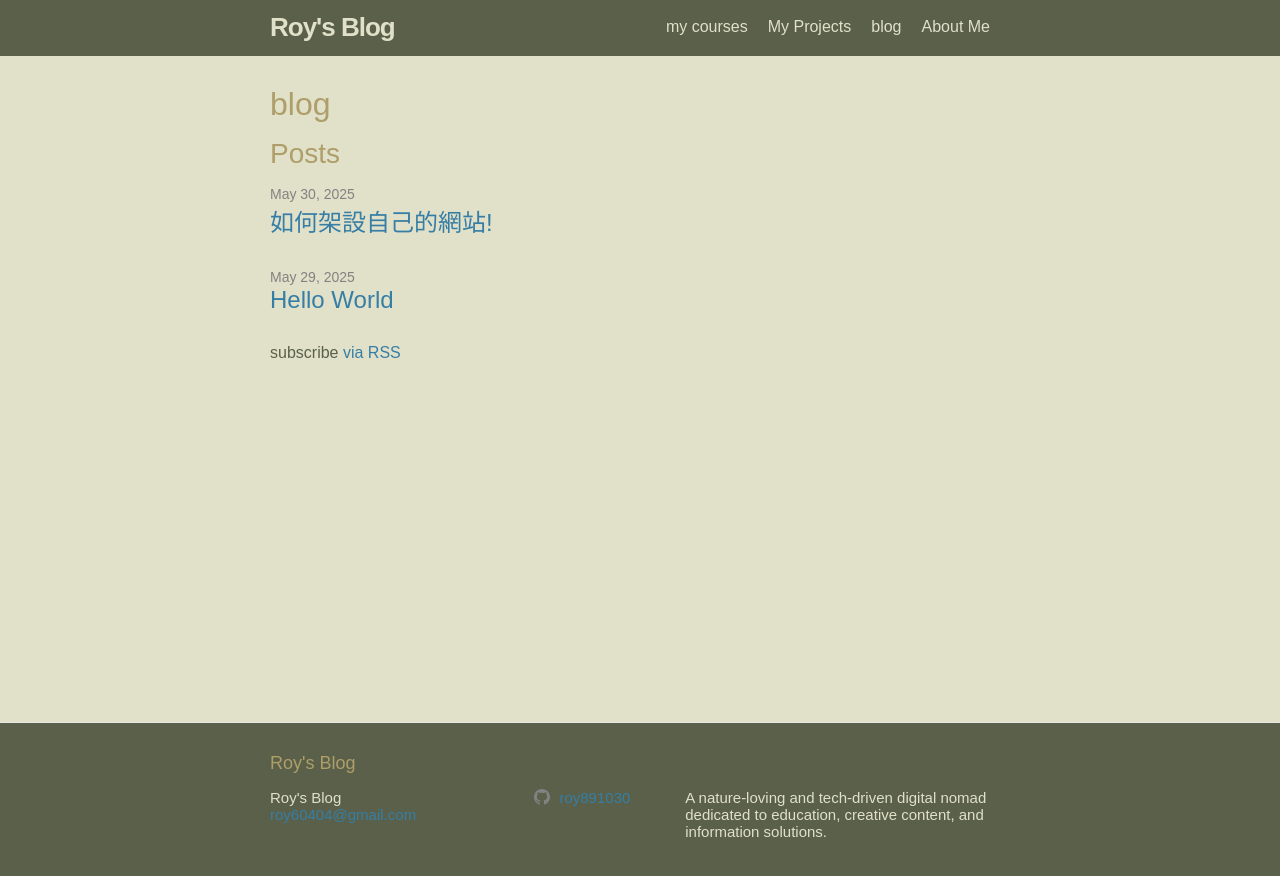
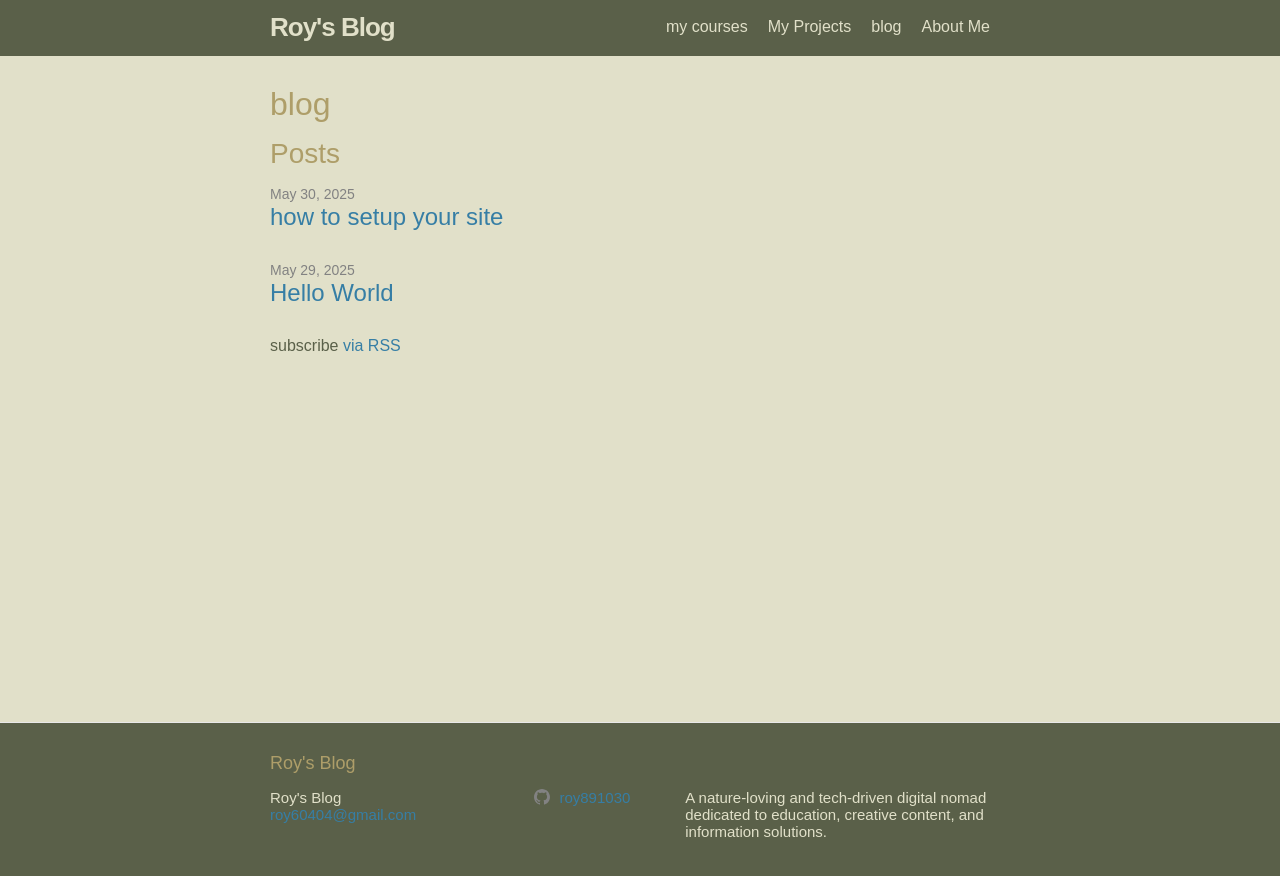
Before and after one commit to roy891030/roy891030.github.io, a Jekyll site: the page built from blog.md, in a window 1280 px wide. Shown: the top 876 px of the page. Built offline with Jekyll 4.4.1, drawn with Linux system fonts in a browser that asks for light colours; some web fonts are replaced.

Commit message:
5/30 日誌還是顯示不出來 再試一次

```diff
--- a/_posts/2025-05-30-如何架設自己的網站!.md
+++ b/_posts/2025-05-30-how-to-setup-your-site.md
@@ -1,8 +1,7 @@
 ---
 layout: post
-title: "如何架設自己的網站!"
+title: "how to setup your site"
 date: 2025-05-30
-permalink: /how-to-setup-site/
 ---
 # 架設 GitHub Pages 個人網站（`yourname.github.io`）完整教學筆記
 
```
